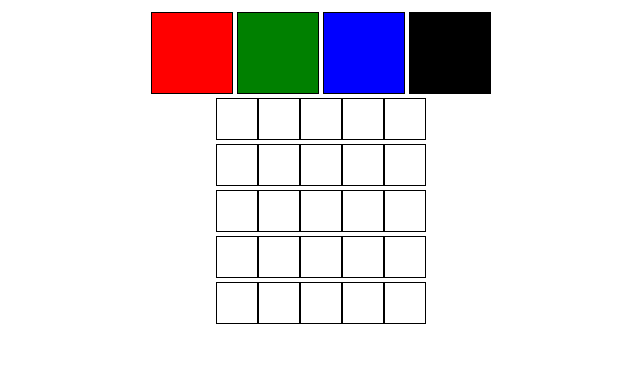
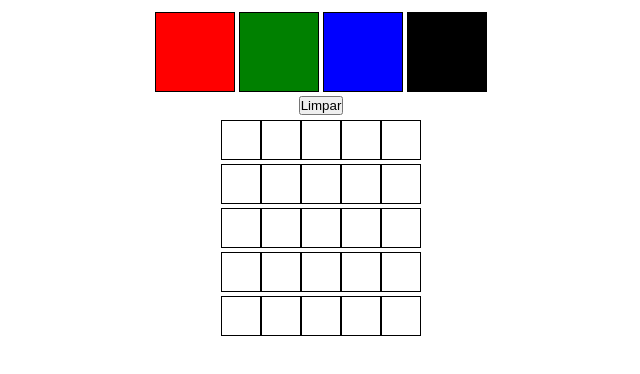
Before and after one commit to MarcioMingante/Pixels-art-fundamentals-module, a website: page index.html in a window 1280 px wide. Shown: the part 80-454 px from the top of the page, without its empty margins (319-959 px from the left). Drawn offline with Linux system fonts and the light colour scheme.

Commit message:
conclui requisito 5

```diff
--- a/index.html
+++ b/index.html
@@ -12,10 +12,10 @@
     <header>
         <h1 id="title">Paleta de Cores</h1>
         <section id="color-palette">
-            <div class="color red"></div>
-            <div class="color green"></div>
-            <div class="color blue"></div>
-            <div class="color black"></div>
+            <div class="color"></div>
+            <div class="color"></div>
+            <div class="color"></div>
+            <div class="color"></div>
         </section>
     </header>
 
--- a/script.js
+++ b/script.js
@@ -12,6 +12,11 @@ paletColors[3].style.backgroundColor = 'black';
 const grid = document.createElement('section');
 grid.id = 'pixel-board';
 grid.style.textAlign = 'center';
+grid.style.width = '210px';
+grid.style.margin = 'auto';
+grid.style.marginBottom = '0px';
+grid.style.marginTop = '0px';
+grid.style.padding = '0px';
 
 for (let indexHeight = 0; indexHeight < 5; indexHeight += 1) {
   for (let indexWidth = 0; indexWidth < 5; indexWidth += 1) {
@@ -24,8 +29,6 @@ for (let indexHeight = 0; indexHeight < 5; indexHeight += 1) {
     gridPixels.style.display = 'inline-block';
     grid.appendChild(gridPixels);
   }
-  const nextLine = document.createElement('br');
-  grid.appendChild(nextLine);
 }
 
 document.body.appendChild(grid);
@@ -60,3 +63,31 @@ for (let index = 0; index < pixelSelector.length; index += 1) {
       }
     });
 }
+
+// Cria botão que limpa as cores já pintadas
+// Cria "btn"
+// Adiciona id "clear-board"
+// Entre paleta e grid
+// Inner text "limpar"
+// Todos os "pixels" em "white"
+
+const header = document.body.querySelector('header');
+
+const buttons = document.createElement('div');
+buttons.style.textAlign = 'center';
+buttons.style.marginBottom = '5px';
+header.appendChild(buttons);
+
+const clearButton = document.createElement('button');
+clearButton.innerText = 'Limpar';
+clearButton.id = 'clear-board';
+buttons.appendChild(clearButton);
+
+const resetGrid = document.getElementById('clear-board');
+
+resetGrid.addEventListener('click', () => {
+    const paintedPixels = document.getElementsByClassName('pixel');
+    for (let index = 0; index < paintedPixels.length; index += 1) {
+        paintedPixels[index].style.backgroundColor = 'white';
+    }
+});
--- a/style.css
+++ b/style.css
@@ -1,6 +1,7 @@
 * {
   padding: 0;
   margin: 0;
+  box-sizing: border-box;
 }
 
 header h1 {
```
